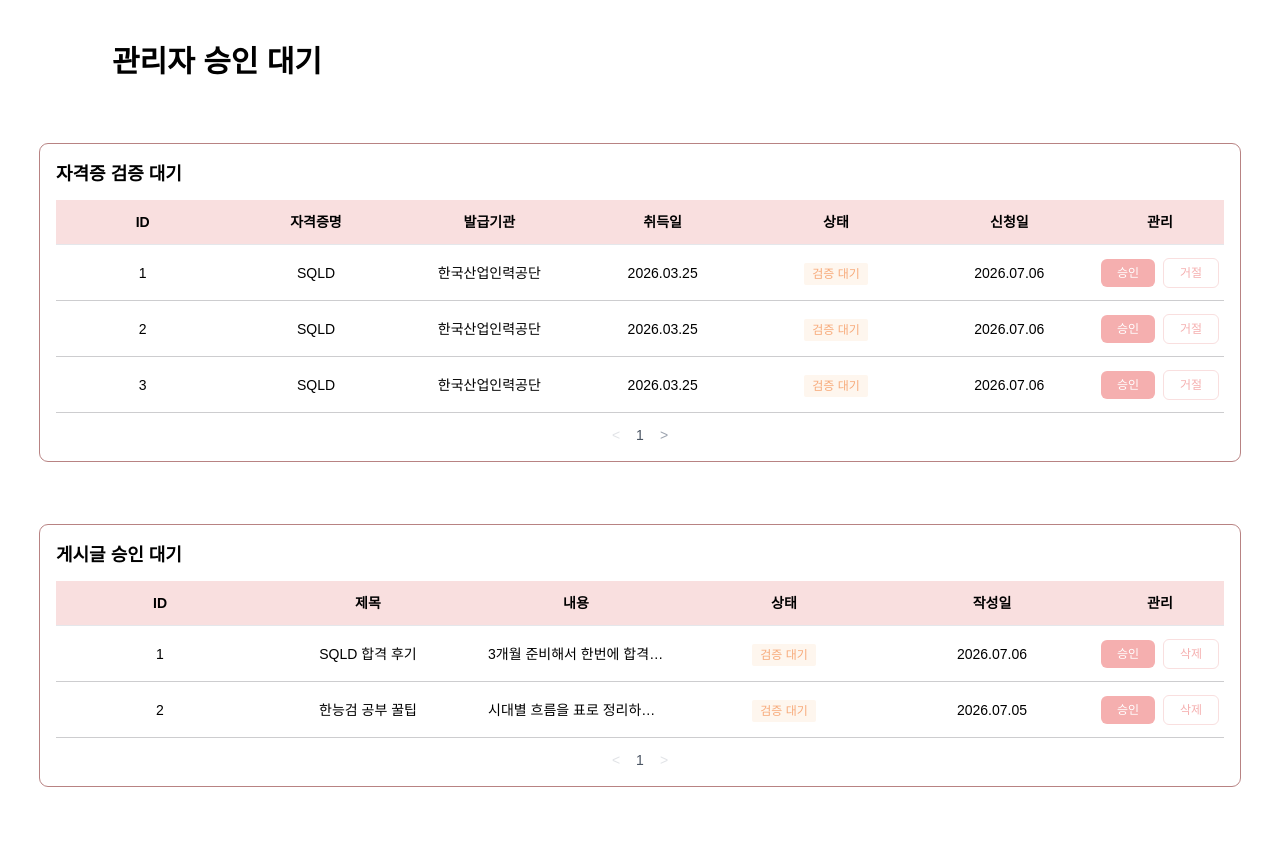
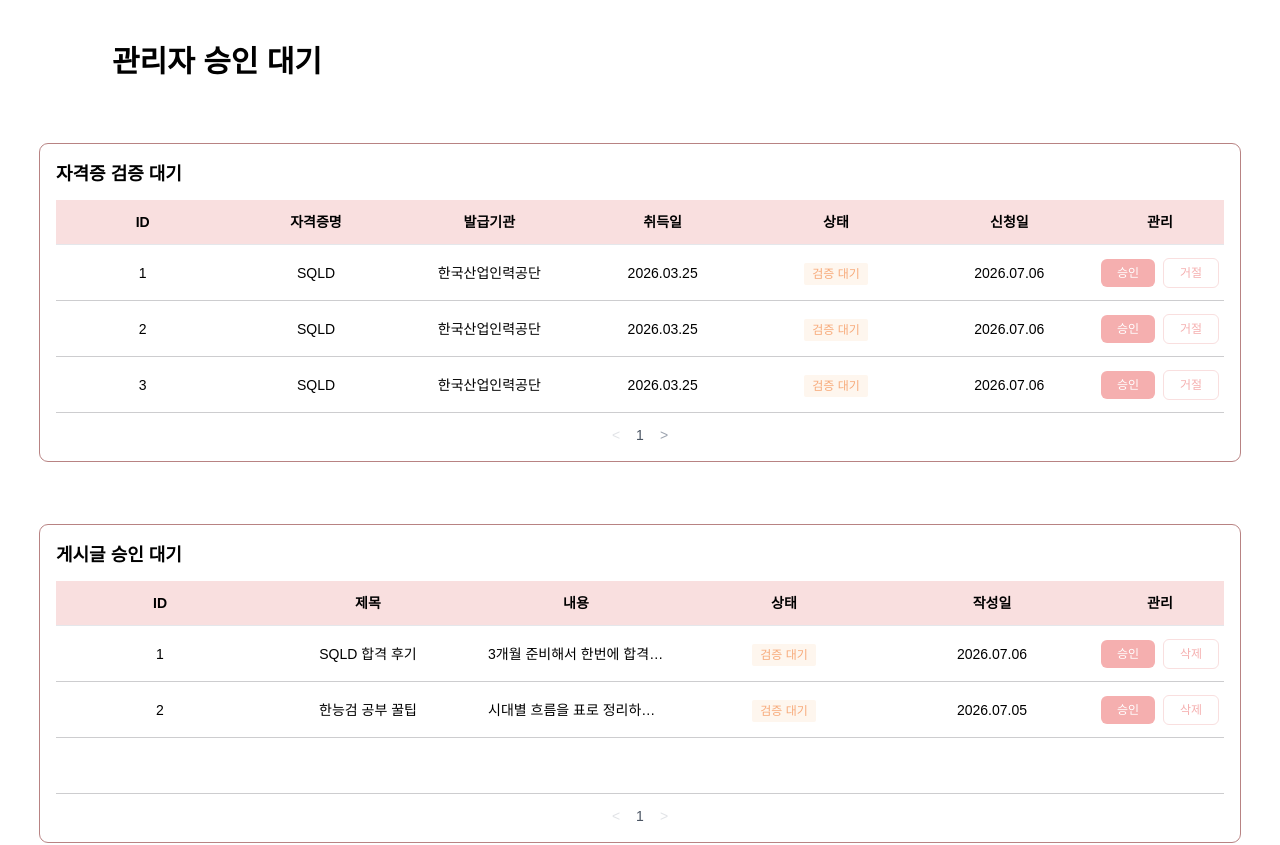
Before and after one commit to FiveOneStudy/Client, a React (Create React App) app: page /admin in a window 1280 px wide. Shown: the top 845 px of the page. Built offline with nearby package versions, Linux system fonts and the light colour scheme; a web font is replaced by a local one.

Commit message:
fix: 칸 유지 및 승인,삭제 시 항목 위로 올라오도록 변경

```diff
--- a/src/components/admin/ApprovalTable.jsx
+++ b/src/components/admin/ApprovalTable.jsx
@@ -12,7 +12,11 @@ export default function ApprovalTable({
   onApprove,
   onReject,
   rejectLabel = "거절",
+  rowsPerPage = 3,
 }) {
+  // 부족한 칸은 빈 행으로 채워서 항상 rowsPerPage만큼 렌더링
+  const paddedData = [...data, ...Array(Math.max(0, rowsPerPage - data.length)).fill(null)];
+
   return (
     <div className="w-[1200px] mx-auto outline outline-1 outline-P500 rounded-lg p-4">
       <div className="text-lg font-semibold mb-3">{title}</div>
@@ -29,7 +33,7 @@ export default function ApprovalTable({
           </tr>
         </thead>
         <tbody>
-          {data.map((row, idx) =>
+          {paddedData.map((row, idx) =>
             row ? (
               <tr key={row.id} className="border-b border-G200 h-14">
                 {columns.map((col) => (
--- a/src/pages/admin/Admin.jsx
+++ b/src/pages/admin/Admin.jsx
@@ -113,10 +113,7 @@ export default function AdminApprovalPage() {
 
   const handleApprove = (setList) => (row) => {
   if (!window.confirm("승인하시겠습니까?")) return;
-    // 승인은 자리만 비움 (위치 유지)
-    setList((prev) =>
-      prev.map((item) => (item && item.id === row.id ? null : item)),
-    );
+  setList((prev) => prev.filter((item) => item.id !== row.id));
   setPopupMessage("승인되었습니다.");
 };
 
@@ -130,8 +127,7 @@ export default function AdminApprovalPage() {
   const handleRejectSubmit = (reason) => {
   const { row, setList, label } = rejectTarget;
   console.log(`${label} 사유:`, reason);
-    // 거절은 완전히 제거 (아래 항목이 위로 당겨짐)
-    setList((prev) => prev.filter((item) => item && item.id !== row.id));
+  setList((prev) => prev.filter((item) => item.id !== row.id));
   setRejectTarget(null);
   setPopupMessage(`${label}되었습니다.`);
 };
```
Lines whose indentation alone changed are shown as unchanged.
